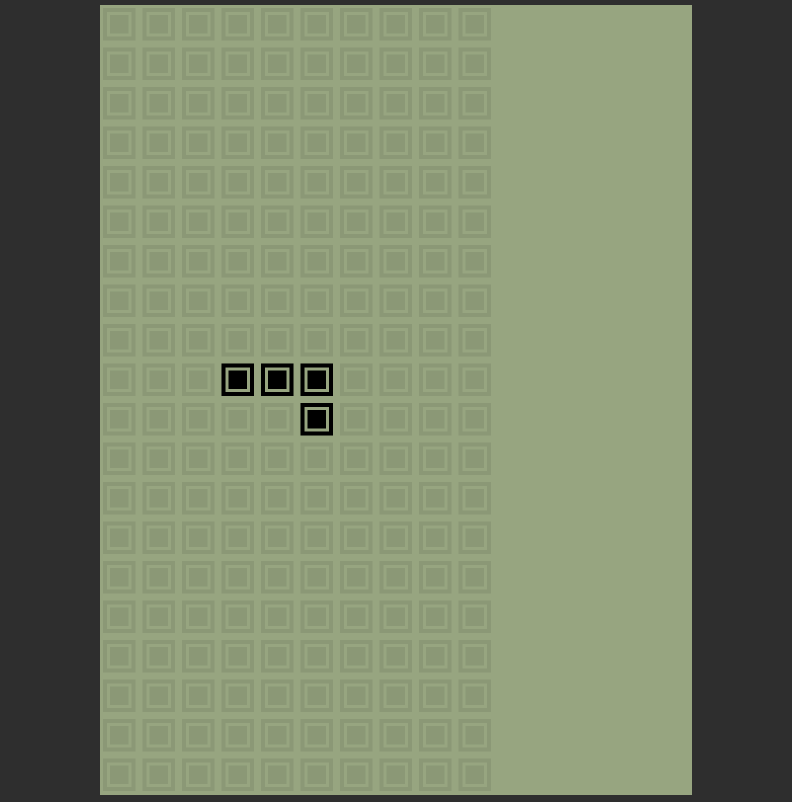
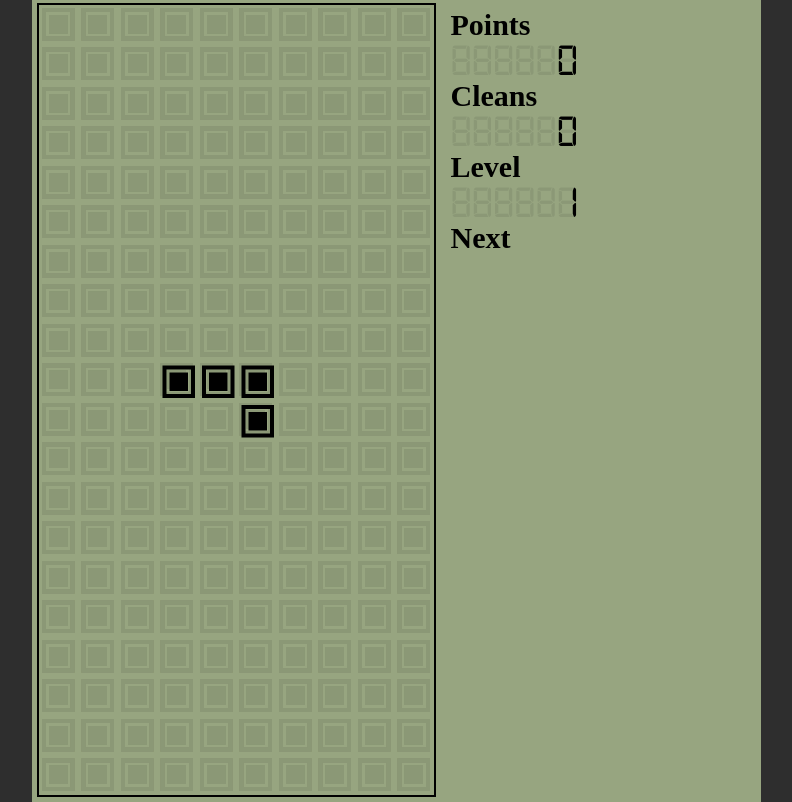
Before and after one commit to gagikpog/tetrisJs, a plain HTML site: page index.html in a window 1280 px wide. Shown: the whole page, without its empty margins (244-1036 px from the left). Drawn offline with Linux system fonts and the light colour scheme.

Commit message:
add double display, menu bar and resizing

```diff
--- a/index.html
+++ b/index.html
@@ -9,7 +9,46 @@
 </head>
 <body>
     <main>
-        <canvas id="display"></canvas>
+        <div class="game">
+            <div class="display-game">
+                <canvas id="backing"></canvas>
+                <canvas id="display"></canvas>
+            </div>
+            <div class="display-menu">
+                <div class="info-panel">
+                    <div class="info-row">
+                        <div class="info-title">Points</div>
+                        <div class="info-value-wrapper">
+                            <div class="info-value-background">888888</div>
+                            <div class="info-value" id="points">0</div>
+                        </div>
+                    </div>
+                    <div class="info-row">
+                        <div class="info-title">Cleans</div>
+                        <div class="info-value-wrapper">
+                            <div class="info-value-background">888888</div>
+                            <div class="info-value" id="cleans">0</div>
+                        </div>
+                    </div>
+                    <div class="info-row">
+                        <div class="info-title">Level</div>
+                        <div class="info-value-wrapper">
+                            <div class="info-value-background">888888</div>
+                            <div class="info-value" id="level">1</div>
+                        </div>
+                    </div>
+                    <div class="info-row">
+                        <div class="info-title">Next</div>
+                        <canvas id="block-display"></canvas>
+                    </div>
+                </div>
+                <div class="info-footer">
+                    <div></div>
+                    <div></div>
+                    <div></div>
+                </div>
+            </div>
+        </div>
     </main>
     <script src="./main.js" type="module"></script>
 </body>
--- a/main.css
+++ b/main.css
@@ -1,6 +1,15 @@
 * {
     margin: 0;
     padding: 0;
+}
+
+@font-face {
+    font-family: 'digital-7';
+    src: url('/src/fonts/digital/digital-7.ttf');
+}
+
+:root {
+    --background-color: #97a580;
 }
 
 html, body, main {
@@ -14,6 +23,49 @@ main {
     justify-content: center;
 }
 
-canvas {
-    background-color: #97a580;
+.display-game {
+    display: flex;
+    padding: 5px;
+    background-color: var(--background-color);
 }
+
+.display-menu {
+    background-color: var(--background-color);
+    padding: 10px;
+}
+
+#backing {
+    position: absolute;
+    background-color: var(--background-color);
+}
+
+#display {
+    z-index: 1;
+    border: 2px solid black;
+}
+
+.game {
+    display: flex;
+}
+
+.info-title {
+    font-size: 30px;
+    font-weight: bold;
+}
+
+.info-value-wrapper {
+    display: inline-block;
+    font-family: "digital-7";
+    font-size: 45px;
+    position: relative;
+}
+
+.info-value-background {
+    color: #8b9876;
+}
+
+.info-value {
+    position: absolute;
+    top: 0;
+    right: 0;
+}
--- a/main.js
+++ b/main.js
@@ -3,11 +3,13 @@ import { Engine } from "./src/engine.js";
 import { Game } from "./src/game.js";
 
 const canvas = document.querySelector('#display');
-canvas.height = window.innerHeight - 10;
-canvas.width = canvas.height * 0.75;
+const backing = document.querySelector('#backing');
+
 const ctx = canvas?.getContext('2d');
+const backingCtx = backing?.getContext('2d');
 
-const display = new Display(ctx);
+const display = new Display(ctx, backingCtx);
+
 const game = new Game({display});
 const engine = new Engine({game});
 engine.run();
--- a/src/display.js
+++ b/src/display.js
@@ -6,11 +6,16 @@ export class Display {
     /** @private @type { CanvasRenderingContext2D } */
     _ctx;
 
+    /** @private @type { CanvasRenderingContext2D } */
+    _backingCtx;
+
     /**
      * @param { CanvasRenderingContext2D } ctx
+     * @param { CanvasRenderingContext2D } backingCtx
      */
-    constructor(ctx) {
+    constructor(ctx, backingCtx) {
         this._ctx = ctx;
+        this._backingCtx = backingCtx;
     }
 
     /**
@@ -20,11 +25,9 @@ export class Display {
     draw(map, block) {
         const size = (this._ctx.canvas.height - map.length) / map.length ;
         this._ctx.lineWidth = 4;
-        this._ctx.fillStyle = '#8b9876';
-        this._ctx.strokeStyle = '#8b9876';
-        this._drawMap(map, size, false);
         this._ctx.fillStyle = '#000';
         this._ctx.strokeStyle = '#000';
+        this._drawBackground(map, size);
         this._drawMap(map, size, true);
         if (block) {
             this._drawBlock(block, size);
@@ -33,6 +36,18 @@ export class Display {
 
     clear() {
         this._ctx.clearRect(0, 0, this._ctx.canvas.width, this._ctx.canvas.height);
+    }
+
+    /**
+     *
+     * @param { number } width
+     * @param { number } height
+     */
+    setSize(width, height) {
+        this._ctx.canvas.height = height;
+        this._ctx.canvas.width = width;
+        this._backingCtx.canvas.height = height;
+        this._backingCtx.canvas.width = width;
     }
 
     /**
@@ -47,7 +62,7 @@ export class Display {
         map.forEach((row, y) => {
             row.forEach((item, x) => {
                 if (item === visible) {
-                    drawItem(this._ctx, offsetX + x * size + x, offsetY + y * size + y, size);
+                    drawItem(this._ctx, offsetX + x * size + x + 2, offsetY + y * size + y + 2, size);
                 }
             });
         });
@@ -61,4 +76,20 @@ export class Display {
     _drawBlock(block, size) {
         this._drawMap(block.getMap(), size, true, block.x * size + block.x, block.y * size + block.y);
     }
+
+    /**
+     * @param { boolean[][] } map
+     * @param { number } size
+     */
+    _drawBackground(map, size) {
+        this._backingCtx.lineWidth = 4;
+        this._backingCtx.fillStyle = '#8b9876';
+        this._backingCtx.strokeStyle = '#8b9876';
+
+        map.forEach((row, y) => {
+            row.forEach((item, x) => {
+                drawItem(this._backingCtx, x * size + x + 2, y * size + y + 2, size);
+            });
+        });
+    }
 }
--- a/src/engine.js
+++ b/src/engine.js
@@ -21,6 +21,10 @@ export class Engine {
 
         this._keyPressHandler = this._keyPressHandler.bind(this);
         document.addEventListener('keydown', this._keyPressHandler)
+
+        this._resizeHandler = this._resizeHandler.bind(this);
+        window.addEventListener('resize', this._resizeHandler, true);
+        this._resizeHandler();
     }
 
     run() {
@@ -89,4 +93,22 @@ export class Engine {
         }
     }
 
+    /**
+     * @private
+     * @returns {{ width: number, height: number }}
+     */
+    _getDisplaySize() {
+        const height = window.innerHeight - 10;
+        const width = height * 0.5;
+        return { width, height };
+    }
+
+    /**
+     * @private
+     */
+    _resizeHandler() {
+        const { width, height } = this._getDisplaySize()
+        this._game.setSize(width, height);
+    }
+
 }
--- a/src/game.js
+++ b/src/game.js
@@ -43,6 +43,14 @@ export class Game {
             copyToMap(this._map, this._block);
             this._addBlock();
         }
+    }
+
+    /**
+     * @param { number } width
+     * @param { number } height
+     */
+    setSize(width, height) {
+        this._display.setSize(width, height);
     }
 
     step() {
```
Also changed, not shown: src/fonts/digital/digital-7 (italic).ttf (added), src/fonts/digital/digital-7 (mono italic).ttf (added), src/fonts/digital/digital-7 (mono).ttf (added), src/fonts/digital/digital-7.ttf (added), src/fonts/digital/readme.txt (added).
